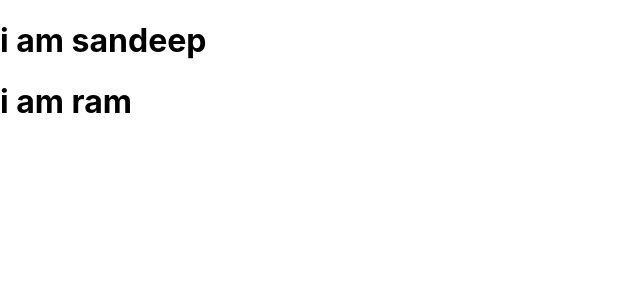
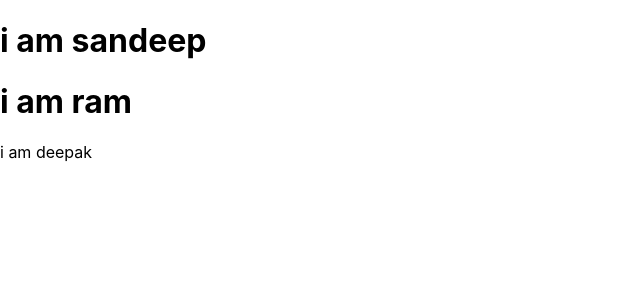
Before and after one commit to 18031J0098/front-end, a React (Create React App) app in the folder reactjs/: page / in a window 1280 px wide. Shown: the top 300 px of the page, without its empty margins (0-640 px from the left). Built offline with nearby package versions, Linux system fonts and the light colour scheme.

Commit message:
Deepak Code

```diff
--- a/reactjs/src/App.js
+++ b/reactjs/src/App.js
@@ -1,6 +1,8 @@
 import React, { Component } from 'react'
+import Deepak from './deepak/Deepak'
 import Ram from './ram/Ram'
 import Sandeep from './sandeep/Sandeep'
+
 
 class App extends Component {
   render() {
@@ -8,6 +10,7 @@ class App extends Component {
       <div>
         <Sandeep/>
         <Ram/>
+        <Deepak/>
       </div>
     )
   }
--- /dev/null
+++ b/reactjs/src/deepak/Deepak.js
@@ -0,0 +1,12 @@
+import React, { Component } from 'react'
+
+class Deepak extends Component {
+  render() {
+    return (
+      <div>
+        <hi>i am deepak</hi>
+      </div>
+    )
+  }
+}
+export default Deepak
```
